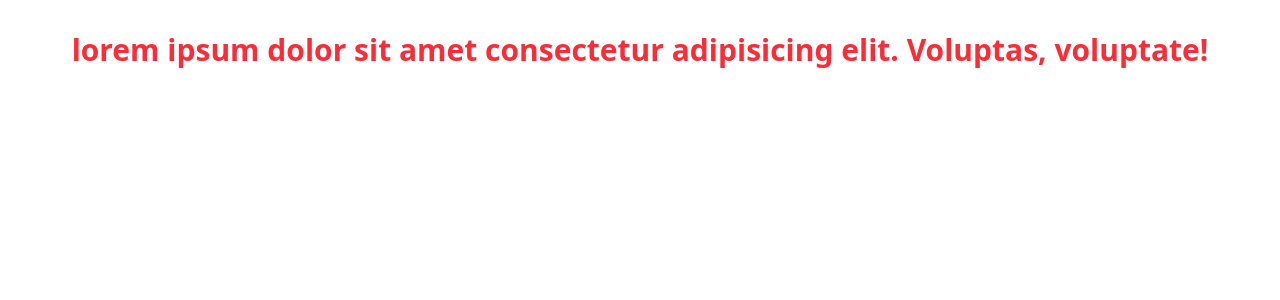
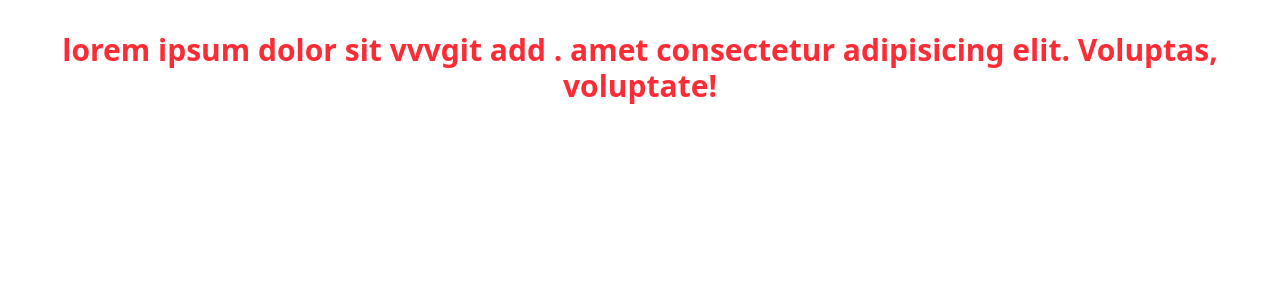
Before and after one commit to Raginaakhter/React-Templeate, a React (Vite) app: page / in a window 1280 px wide. Shown: the top 300 px of the page. Built offline with nearby package versions, Linux system fonts and the light colour scheme.

Commit message:
updated project

```diff
--- a/src/App.jsx
+++ b/src/App.jsx
@@ -7,7 +7,7 @@ function App() {
   return (
    <div>
     <h1 className='text-3xl font-bold text-red-500'>
-      lorem ipsum dolor sit amet consectetur adipisicing elit. Voluptas, voluptate!
+      lorem ipsum dolor sit vvvgit add . amet consectetur adipisicing elit. Voluptas, voluptate!
     </h1>
    </div>
   )
```
